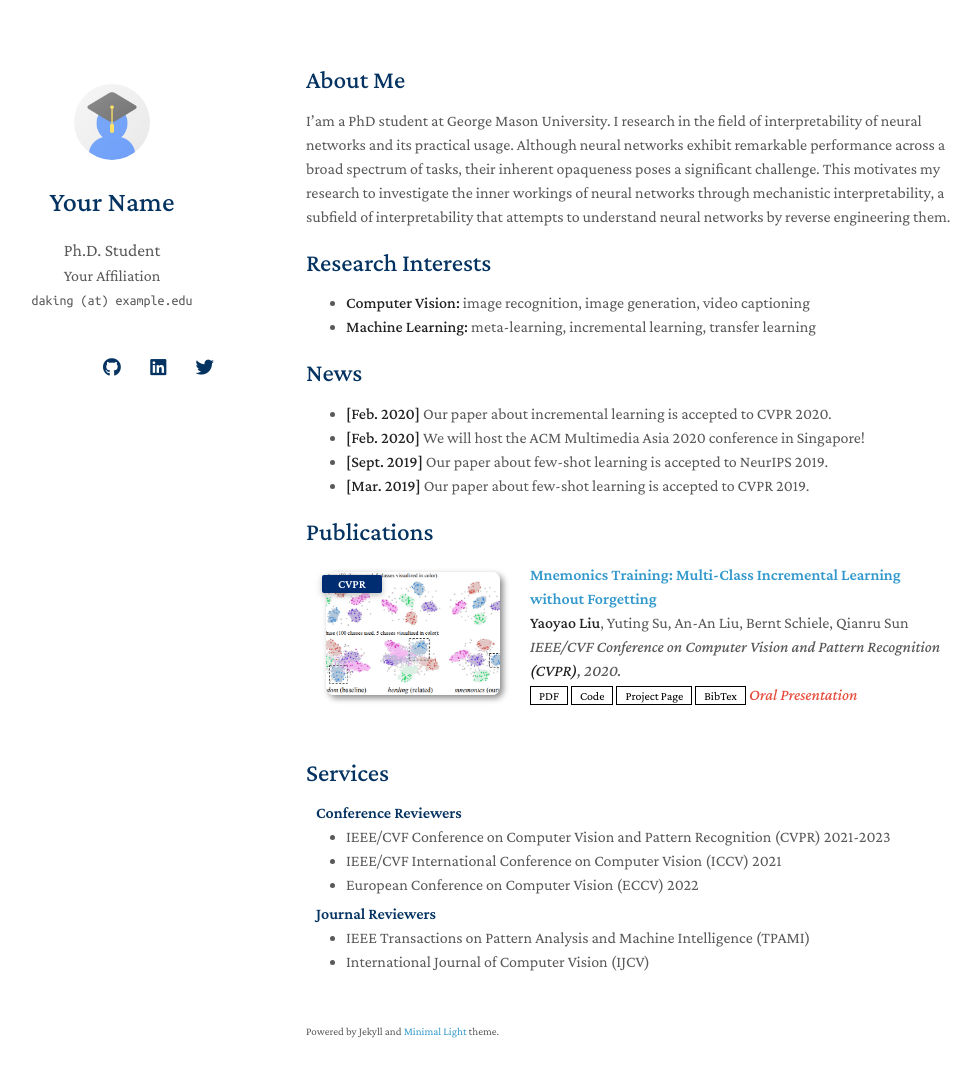
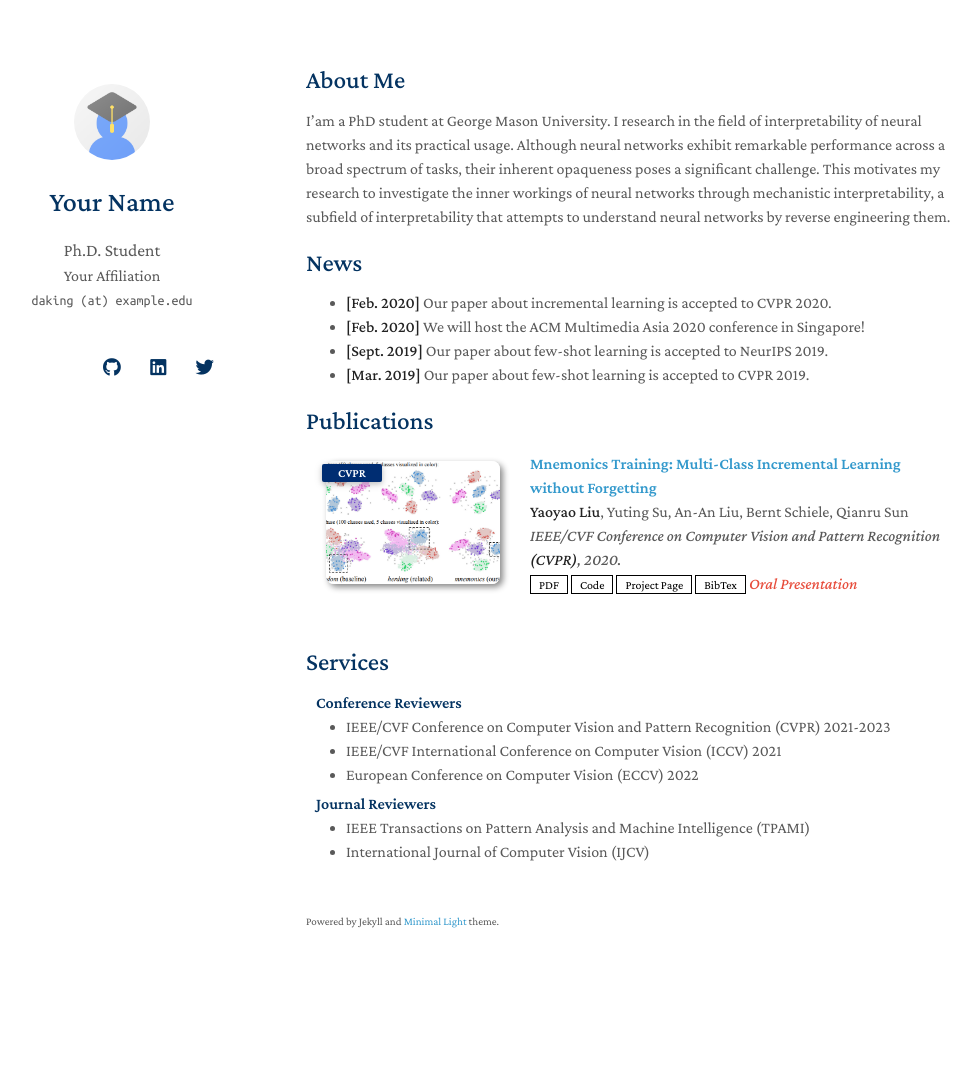
Before and after one commit to Dakingrai/dakingrai.github.io, a Jekyll site: the page built from index.md, in a window 1280 px wide and 1112 px high. Shown: the top 1077 px of the window, without its empty margins (164-1144 px from the left). Built offline with Jekyll 4.4.1, drawn with Linux system fonts in a browser that asks for light colours; nearby versions of some CDN libraries; a style sheet for code colours, icons or effects is not loaded; our own code applies the rules of GitHub Pages for plain Markdown files.

Commit message:
remove resesarch interest

```diff
--- a/index.md
+++ b/index.md
@@ -5,10 +5,7 @@ layout: homepage
 ## About Me
 I'am a PhD student at George Mason University. I research in the field of interpretability of neural networks and its practical usage. Although neural networks exhibit remarkable performance across a broad spectrum of tasks, their inherent opaqueness poses a significant challenge.  This motivates my research to investigate the inner workings of neural networks through mechanistic interpretability, a subfield of interpretability that attempts to understand neural networks by reverse engineering them.
 
-## Research Interests
 
-- **Computer Vision:** image recognition, image generation, video captioning
-- **Machine Learning:** meta-learning, incremental learning, transfer learning
 
 ## News
 
```
